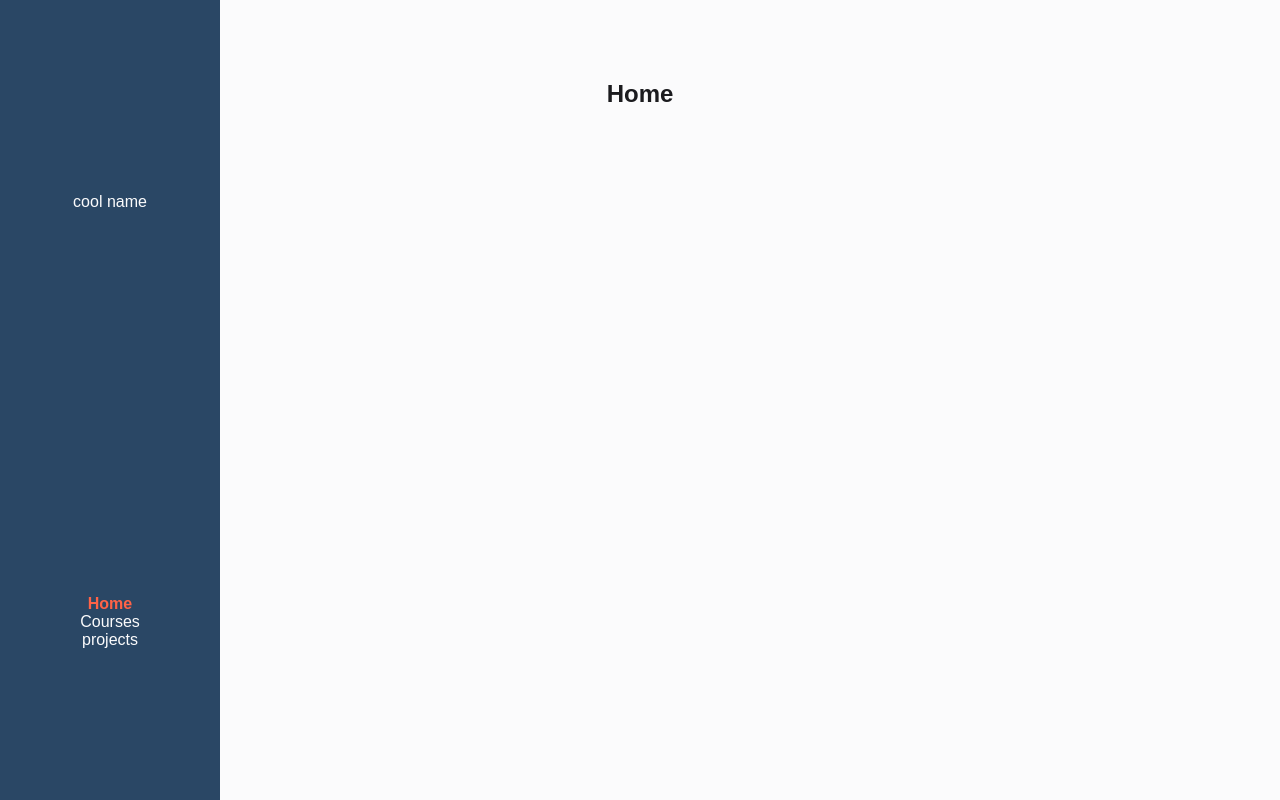
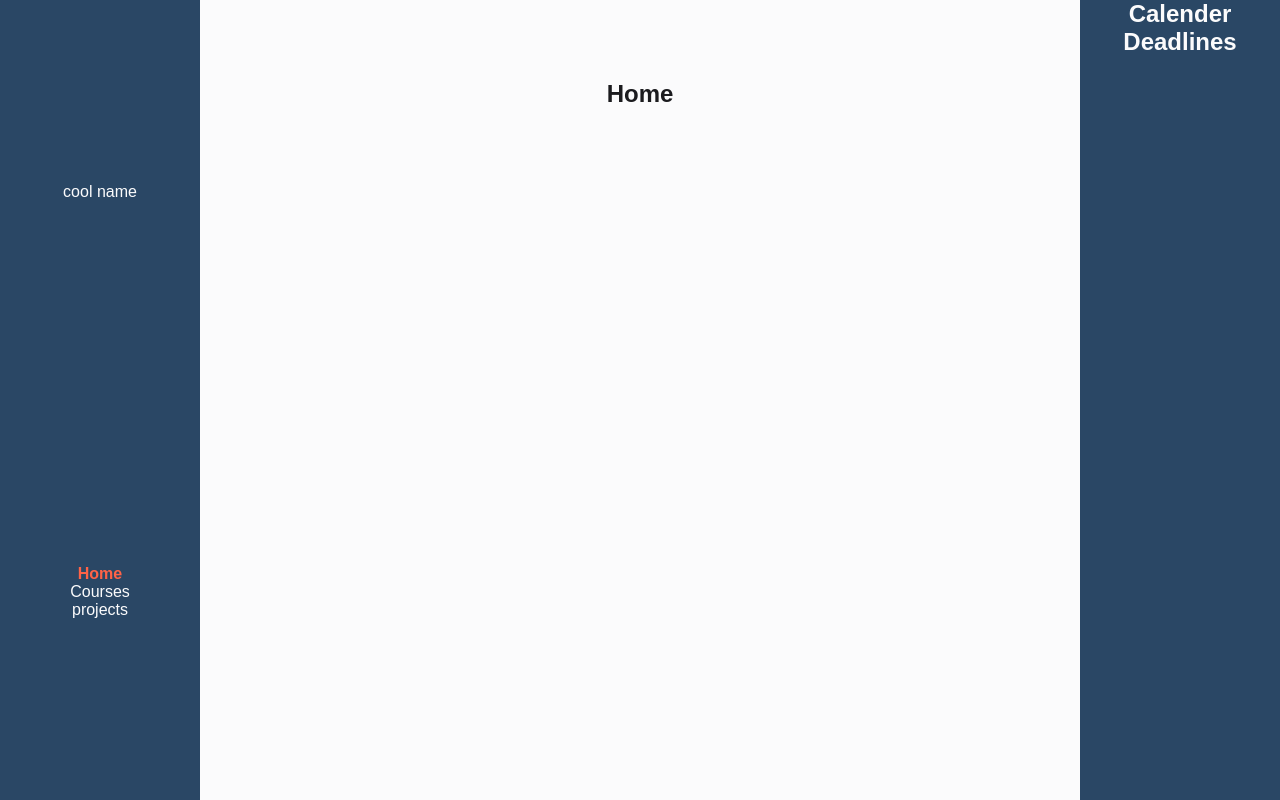
Before and after one commit to jakper94/social-medium, a React (Create React App) app: page / in a window 1280 px wide. Built offline with nearby package versions, Linux system fonts and the light colour scheme.

Commit message:
added right sidebar

```diff
--- a/src/components/app/App.js
+++ b/src/components/app/App.js
@@ -2,23 +2,26 @@ import React from "react";
 import { HashRouter, Route, Switch, Redirect } from "react-router-dom";
 import Navigation from "../navigation/navigation";
 import Home from "../home/home";
-import Courses from "../courses/courses"
-import Projects from "../projeccts/projects"
+import Courses from "../courses/courses";
+import Projects from "../projeccts/projects";
+import RightSideBar from "../right-side-bar/right-side-bar";
 import "./app.scss";
 import "../../resources/site.scss";
-
 
 const App = () => {
   return (
     <HashRouter>
       <div className="app">
+      <RightSideBar />
         <Navigation />
+
         <Switch>
           <Route exact path="/" component={Home} />
-          <Route path="/courses" component={Courses}/>
-          <Route path="/projects" component={Projects}/>
+          <Route path="/courses" component={Courses} />
+          <Route path="/projects" component={Projects} />
           <Route from="*" to="/" component={Home} />
         </Switch>
+
       </div>
     </HashRouter>
   );
--- a/src/components/navigation/navigation.scss
+++ b/src/components/navigation/navigation.scss
@@ -1,27 +1,27 @@
 @import "../../resources/variables.scss";
 
-$navigation-height: 840px;
-$navigation-width: 120px;
+
+$navigation-width: 200px;
 
 .navigation {
   position: fixed;
   top: 0;
   left: 0;
-  right: 0;
-  padding: 0 50px;
+  bottom: 0;
+  padding: 0px;
   display: flex;
   flex-flow: row wrap;
   align-items: center;
   justify-content: center;
   width: $navigation-width;
-  height: $navigation-height;
+
   background-color: $color-navigation;
   z-index: 10000;
   .logo {
     display: flex;
     flex-flow: column;
     img {
-      height: $navigation-height - 25px;
+      height: $navigation-width - 25px;
     }
     .text {
       color: $color-text;
@@ -29,6 +29,7 @@ $navigation-width: 120px;
       flex-flow: column;
       justify-content: center;
       align-items: flex-start;
+
       h4 {
         margin: 2px;
       }
@@ -37,7 +38,7 @@ $navigation-width: 120px;
   .menu {
     a {
       display: inline-block;
-      padding: 0 10px;
+      padding: 0 30px;
       font-size: 1rem;
       color: $color-navigation-text;
 
--- /dev/null
+++ b/src/components/right-side-bar/right-side-bar.js
@@ -0,0 +1,11 @@
+import React from "react";
+import "./right-side-bar.scss";
+
+const RightSideBar = () => {
+  return <div className="bar">
+      <h2>Calender</h2>
+      <h2>Deadlines</h2>
+  </div>;
+};
+
+export default RightSideBar;
--- /dev/null
+++ b/src/components/right-side-bar/right-side-bar.scss
@@ -0,0 +1,11 @@
+@import "../../resources/variables.scss";
+.bar{
+
+    position: fixed;
+    top: 0;
+    right: 0;
+    bottom:0;
+    background-color: $color-navigation;
+    width: 200px;
+    z-index: 10000;
+}
```
